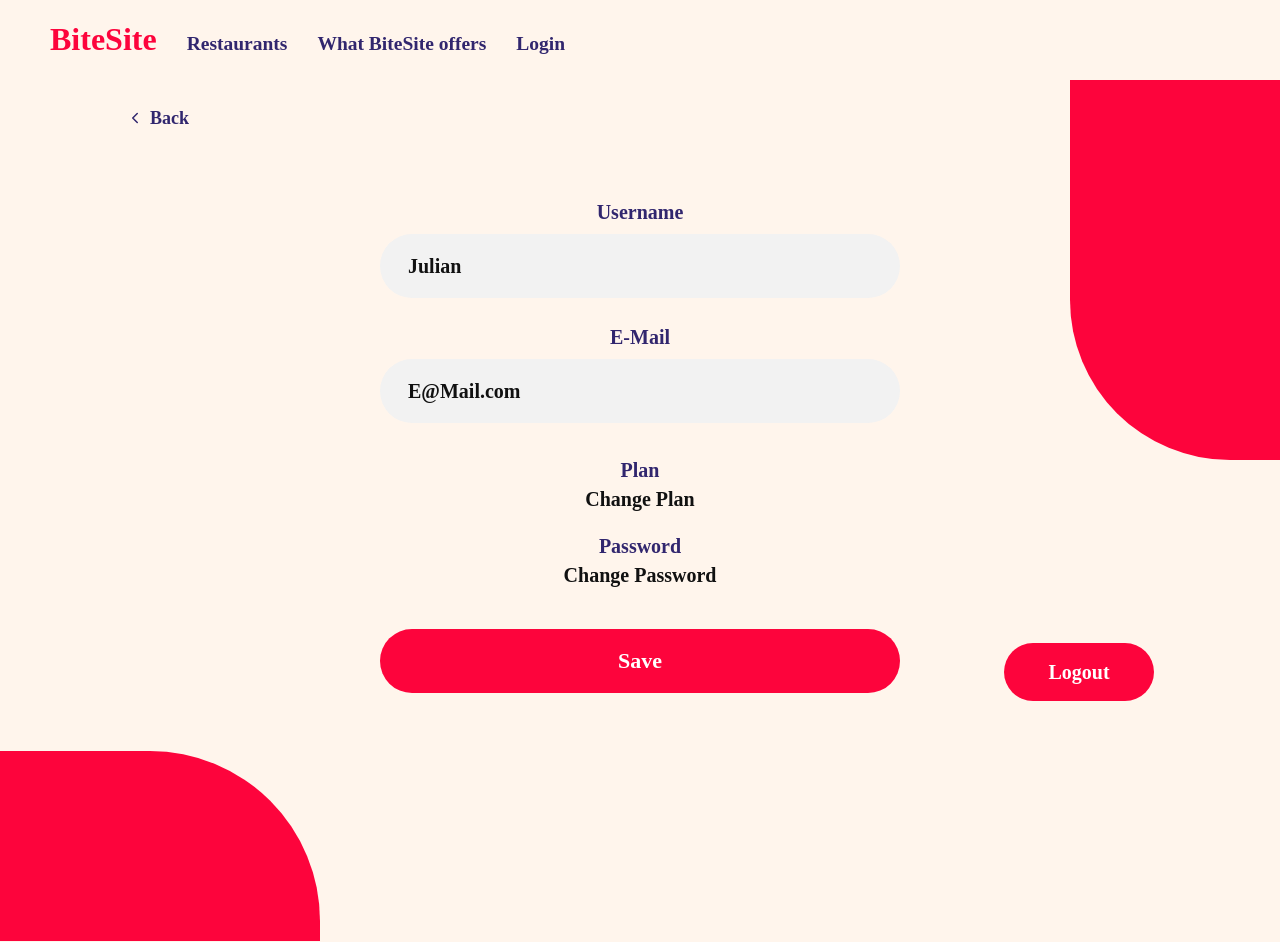
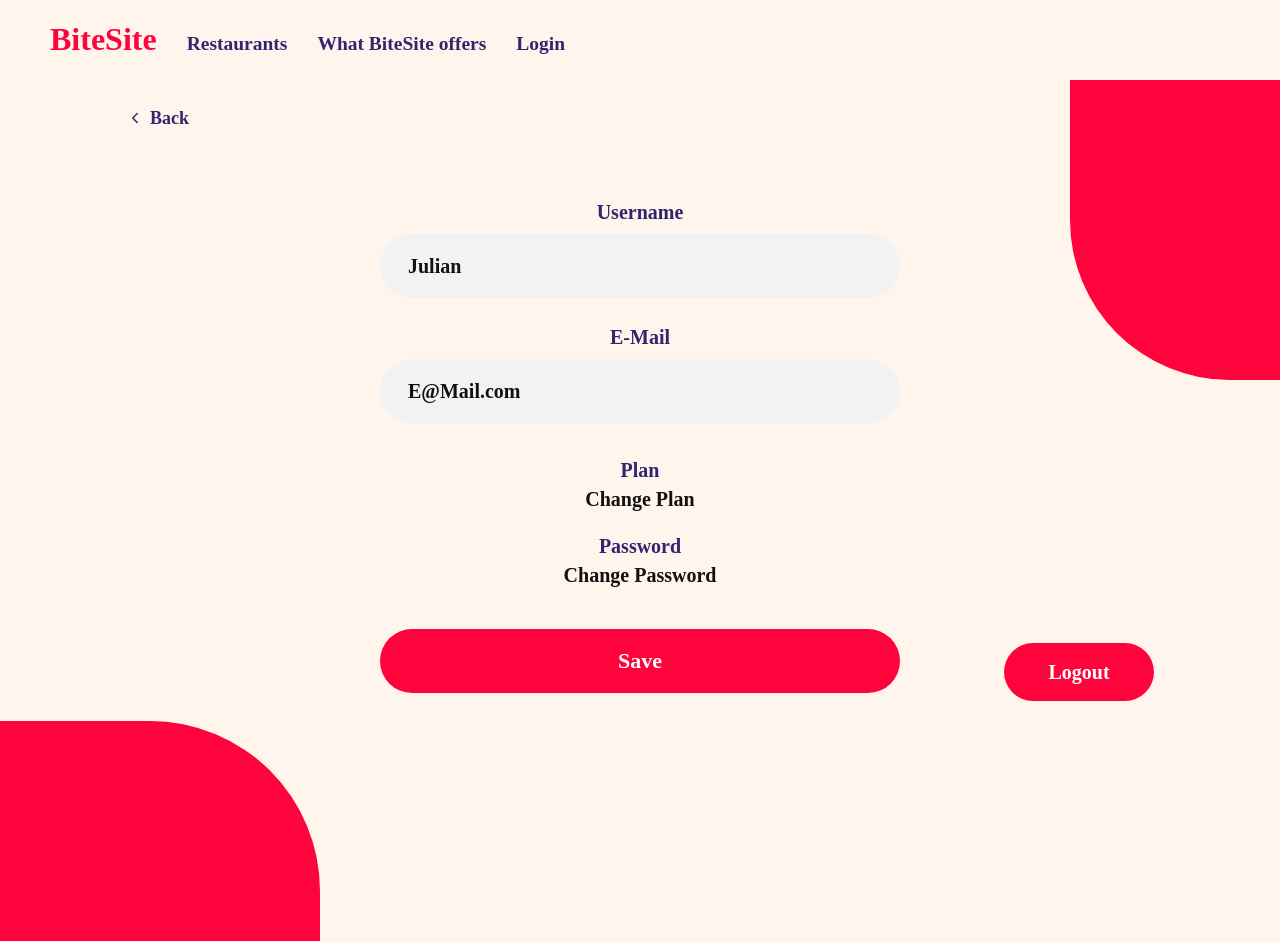
Before and after one commit to davide-muzzi/BiteSite, a Vue app in the folder Frontend/: page /user-settings in a window 1280 px wide. Shown: the top 942 px of the page. Built offline with nearby package versions, Linux system fonts and the light colour scheme; a web font is replaced by a local one.

Commit message:
fix(user-settings): adjust shapes positions to reach the top/bottom edge of the screen

```diff
--- a/Frontend/src/views/UserSettingsView.vue
+++ b/Frontend/src/views/UserSettingsView.vue
@@ -239,18 +239,18 @@ function logout() {
 }
 
 .shape-top-right {
-    top: 0;
+    top: -120px;
     right: 0;
     width: 210px;
-    height: 380px;
+    height: 420px;
     border-bottom-left-radius: 160px;
 }
 
 .shape-bottom-left {
     left: 0;
-    bottom: 0;
+    bottom: -100px;
     width: 320px;
-    height: 190px;
+    height: 320px;
     border-top-right-radius: 170px;
 }
 </style>
```
